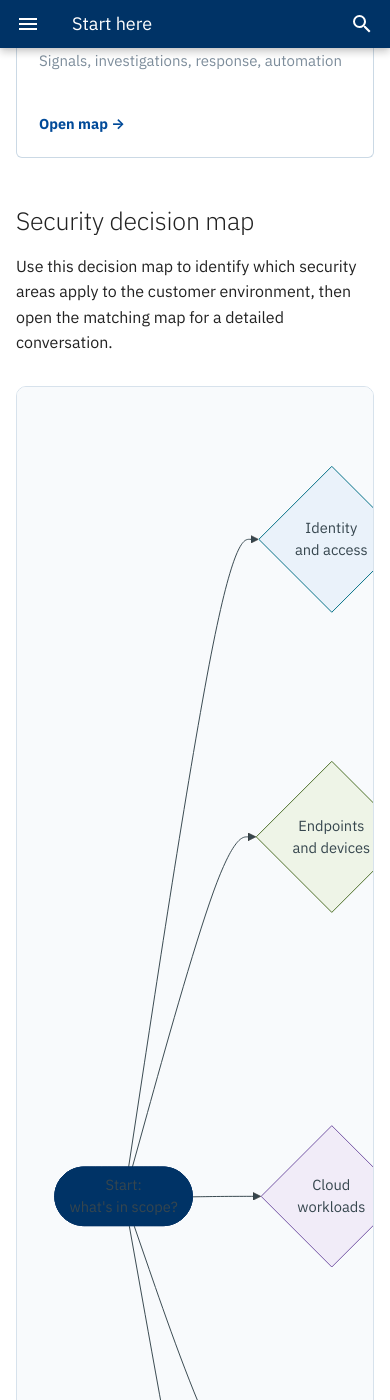
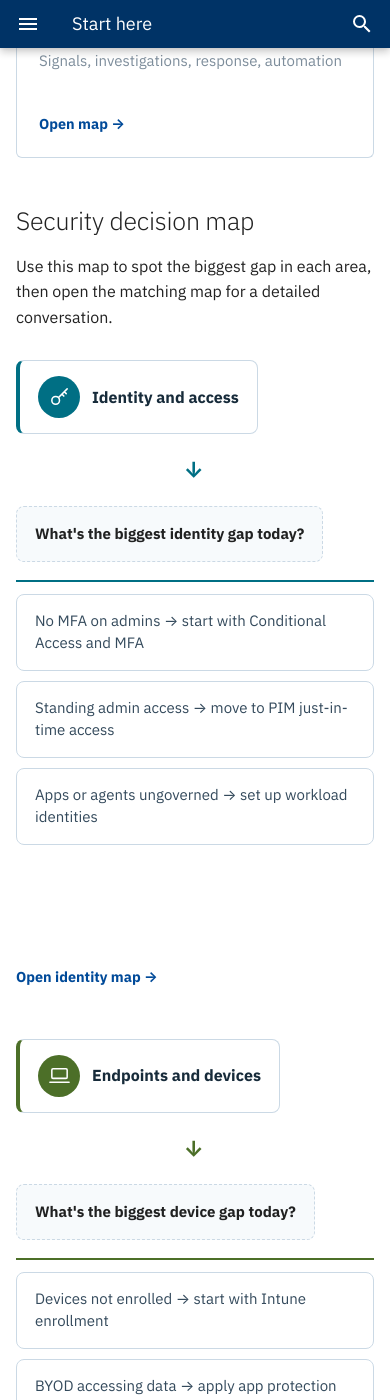
Before and after one commit to Cloud2BR-MSFTLearningHub/Security-Campaign, an MkDocs documentation site: the page built from docs/index.md, in a window 390 px wide and 1400 px high, scrolled down 1301 px. Built offline with MkDocs 1.6.1 and Material for MkDocs 9.7.7, drawn with Linux system fonts in a browser that asks for light colours; comment, search, counter and statistics services are not loaded; some of the changed text lies outside the part shown.

Commit message:
Replace Mermaid diagram with fixed-layout flow and Azure-style icons

````diff
--- a/docs/assets/css/custom.css
+++ b/docs/assets/css/custom.css
@@ -111,19 +111,29 @@
 .map-target { border-left: 4px solid #006f84; }
 .map-arrow { align-self: center; color: #006f84; font-size: 1.25rem; font-weight: 700; }
 .md-typeset blockquote { border-left-color: #006f84; color: #365263; }
-.diagram-frame { background: #f8fafc; border: 1px solid #d7e2ec; border-radius: 10px; margin: 1.5rem 0 1rem; overflow-x: auto; padding: 1.25rem 1.5rem; }
-.diagram-frame .mermaid { min-width: 62rem; }
-.diagram-frame svg { max-width: none !important; }
-.diagram-legend { display: flex; flex-wrap: wrap; gap: .6rem; margin: 0 0 2.25rem; }
-.legend-chip,
-.legend-chip:visited { align-items: center; background: #fff; border: 1px solid #cbd9e5; border-radius: 999px; color: #172b3a; display: inline-flex; font-size: .72rem; font-weight: 600; gap: .45rem; padding: .4rem .85rem .4rem .6rem; text-decoration: none; }
-.legend-chip:hover { box-shadow: 0 4px 10px rgba(0, 51, 102, .12); color: #172b3a; }
-.legend-chip span { background: var(--legend-accent, #006f84); border-radius: 50%; flex: 0 0 auto; height: .6rem; width: .6rem; }
-.legend-identity { --legend-accent: #006f84; }
-.legend-endpoint { --legend-accent: #4c6f28; }
-.legend-cloud { --legend-accent: #7454a4; }
-.legend-data { --legend-accent: #a25d00; }
-.legend-operations { --legend-accent: #a13f55; }
+.flow-diagram { display: flex; flex-direction: column; gap: .35rem; margin: 1.5rem 0 2.25rem; }
+.flow-row { align-items: flex-start; display: flex; flex-wrap: wrap; gap: .9rem; }
+.flow-node { align-items: center; background: #fff; border: 1px solid #cbd9e5; border-radius: 8px; display: flex; font-size: .75rem; gap: .6rem; padding: .75rem .9rem; }
+.flow-category { border-left: 4px solid var(--flow-accent, #006f84); flex: 0 0 auto; font-weight: 700; min-width: 12rem; }
+.flow-category strong { color: #172b3a; font-size: .8rem; }
+.flow-question { background: #f7fafc; border-style: dashed; flex: 0 0 auto; font-weight: 600; min-width: 12rem; }
+.flow-icon-badge { align-items: center; background: var(--flow-accent, #006f84); border-radius: 50%; display: flex; flex: 0 0 auto; height: 2.1rem; justify-content: center; width: 2.1rem; }
+.flow-icon-badge svg { height: 1.15rem; width: 1.15rem; }
+.flow-arrow { align-self: center; color: var(--flow-accent, #006f84); font-size: 1.1rem; font-weight: 700; }
+.flow-outcomes { border-left: 2px solid var(--flow-accent, #006f84); display: flex; flex: 1 1 18rem; flex-direction: column; gap: .5rem; padding-left: .9rem; }
+.flow-outcome { color: #344a5c; line-height: 1.5; }
+.flow-open-link { color: var(--flow-accent, #006f84); display: inline-block; font-size: .72rem; font-weight: 700; margin: .1rem 0 1.4rem; text-decoration: none; }
+.flow-open-link:hover { text-decoration: underline; }
+.flow-identity { --flow-accent: #006f84; }
+.flow-endpoint { --flow-accent: #4c6f28; }
+.flow-cloud { --flow-accent: #7454a4; }
+.flow-data { --flow-accent: #a25d00; }
+.flow-operations { --flow-accent: #a13f55; }
+@media screen and (max-width: 56rem) {
+  .flow-row { flex-direction: column; }
+  .flow-arrow { transform: rotate(90deg); }
+  .flow-outcomes { border-left: 0; border-top: 2px solid var(--flow-accent, #006f84); padding-left: 0; padding-top: .6rem; }
+}
 @media screen and (max-width: 56rem) {
   .route-grid { grid-template-columns: repeat(2, minmax(0, 1fr)); }
   .map-flow { grid-template-columns: 1fr; }
--- a/docs/index.md
+++ b/docs/index.md
@@ -12,63 +12,71 @@ Use these decision maps to turn a customer environment into the security convers
 
 ## Security decision map
 
-Use this decision map to identify which security areas apply to the customer environment, then open the matching map for a detailed conversation.
+Use this map to spot the biggest gap in each area, then open the matching map for a detailed conversation.
 
-<div class="diagram-frame" markdown>
-```mermaid
-%%{init: {'flowchart': {'nodeSpacing': 32, 'rankSpacing': 65, 'curve': 'basis'}, 'themeVariables': {'fontSize': '15px'}}}%%
-flowchart LR
-    Start(["Start:\nwhat's in scope?"]):::start --> ID{Identity\nand access}:::idNode
-    Start --> EP{Endpoints\nand devices}:::epNode
-    Start --> CL{Cloud\nworkloads}:::clNode
-    Start --> DA{Data\nand AI}:::daNode
-    Start --> SO{Security\noperations}:::soNode
+<div class="flow-diagram" markdown>
 
-    ID --> ID_Q1{MFA enforced\nfor admins?}:::idNode
-    ID_Q1 -->|No| ID_R1[["Start with Conditional\nAccess + MFA"]]:::idNode
-    ID_Q1 -->|Yes| ID_Q2{Standing admin\nroles?}:::idNode
-    ID_Q2 -->|Yes| ID_R2[["Move to PIM\njust-in-time access"]]:::idNode
-    ID_Q2 -->|No| ID_R3[["Govern app and\nagent identities"]]:::idNode
+<div class="flow-row flow-identity" markdown>
+<div class="flow-node flow-category"><span class="flow-icon-badge"><svg viewBox="0 0 24 24" fill="none" stroke="#fff" stroke-width="1.6" stroke-linecap="round" stroke-linejoin="round"><circle cx="8" cy="15" r="4"/><path d="M11 12 20 3M17 6l2 2M14.5 8.5l2 2"/></svg></span><strong>Identity and access</strong></div>
+<div class="flow-arrow">→</div>
+<div class="flow-node flow-question">What's the biggest identity gap today?</div>
+<div class="flow-outcomes">
+<div class="flow-outcome-row"><div class="flow-node flow-outcome">No MFA on admins → start with Conditional Access and MFA</div></div>
+<div class="flow-outcome-row"><div class="flow-node flow-outcome">Standing admin access → move to PIM just-in-time access</div></div>
+<div class="flow-outcome-row"><div class="flow-node flow-outcome">Apps or agents ungoverned → set up workload identities</div></div>
+</div>
+</div>
+<a class="flow-open-link" href="identity-access/">Open identity map →</a>
 
-    EP --> EP_Q1{Devices\nenrolled?}:::epNode
-    EP_Q1 -->|No| EP_R1[["Start with Intune\nenrollment"]]:::epNode
-    EP_Q1 -->|Yes| EP_Q2{BYOD accessing\ndata?}:::epNode
-    EP_Q2 -->|Yes| EP_R2[["Apply BYOD app\nprotection"]]:::epNode
-    EP_Q2 -->|No| EP_R3[["Expand Defender for\nEndpoint coverage"]]:::epNode
+<div class="flow-row flow-endpoint" markdown>
+<div class="flow-node flow-category"><span class="flow-icon-badge"><svg viewBox="0 0 24 24" fill="none" stroke="#fff" stroke-width="1.6" stroke-linecap="round" stroke-linejoin="round"><rect x="4" y="5" width="16" height="10" rx="1.2"/><path d="M2 19h20"/></svg></span><strong>Endpoints and devices</strong></div>
+<div class="flow-arrow">→</div>
+<div class="flow-node flow-question">What's the biggest device gap today?</div>
+<div class="flow-outcomes">
+<div class="flow-outcome-row"><div class="flow-node flow-outcome">Devices not enrolled → start with Intune enrollment</div></div>
+<div class="flow-outcome-row"><div class="flow-node flow-outcome">BYOD accessing data → apply app protection policies</div></div>
+<div class="flow-outcome-row"><div class="flow-node flow-outcome">Alerts not investigated → expand Defender for Endpoint</div></div>
+</div>
+</div>
+<a class="flow-open-link" href="endpoint-map/">Open endpoint map →</a>
 
-    CL --> CL_Q1{What services\nrun?}:::clNode
-    CL_Q1 -->|VMs / servers| CL_R1[["Defender for\nServers"]]:::clNode
-    CL_Q1 -->|Containers| CL_R2[["Defender for\nContainers"]]:::clNode
-    CL_Q1 -->|Databases / storage| CL_R3[["Defender for Databases\n+ Storage"]]:::clNode
-    CL_Q1 -->|Internet-facing APIs| CL_R4[["API security +\nworkload identities"]]:::clNode
+<div class="flow-row flow-cloud" markdown>
+<div class="flow-node flow-category"><span class="flow-icon-badge"><svg viewBox="0 0 24 24" fill="none" stroke="#fff" stroke-width="1.6" stroke-linecap="round" stroke-linejoin="round"><path d="M12 3l7 3v6c0 4.5-3 7.5-7 9-4-1.5-7-4.5-7-9V6l7-3z"/><path d="M9 12l2 2 4-4"/></svg></span><strong>Cloud workloads</strong></div>
+<div class="flow-arrow">→</div>
+<div class="flow-node flow-question">Which services need protection?</div>
+<div class="flow-outcomes">
+<div class="flow-outcome-row"><div class="flow-node flow-outcome">VMs or servers → Defender for Servers</div></div>
+<div class="flow-outcome-row"><div class="flow-node flow-outcome">Containers or Kubernetes → Defender for Containers</div></div>
+<div class="flow-outcome-row"><div class="flow-node flow-outcome">Databases or storage → Defender for Databases and Storage</div></div>
+<div class="flow-outcome-row"><div class="flow-node flow-outcome">Internet-facing APIs → API security and workload identities</div></div>
+</div>
+</div>
+<a class="flow-open-link" href="cloud-workload-map/">Open cloud map →</a>
 
-    DA --> DA_Q1{Sensitive data\nnamed?}:::daNode
-    DA_Q1 -->|No| DA_R1[["Run data taxonomy\nworkshop"]]:::daNode
-    DA_Q1 -->|Yes| DA_Q2{DLP\nenforced?}:::daNode
-    DA_Q2 -->|No| DA_R2[["Apply Purview labels\n+ DLP"]]:::daNode
-    DA_Q2 -->|Yes| DA_R3[["Set agent governance\n+ audit logging"]]:::daNode
+<div class="flow-row flow-data" markdown>
+<div class="flow-node flow-category"><span class="flow-icon-badge"><svg viewBox="0 0 24 24" fill="none" stroke="#fff" stroke-width="1.6" stroke-linecap="round" stroke-linejoin="round"><path d="M2 12s4-6 10-6 10 6 10 6-4 6-10 6-10-6-10-6z"/><circle cx="12" cy="12" r="2.6"/></svg></span><strong>Data and AI</strong></div>
+<div class="flow-arrow">→</div>
+<div class="flow-node flow-question">What's the data risk today?</div>
+<div class="flow-outcomes">
+<div class="flow-outcome-row"><div class="flow-node flow-outcome">Sensitive data not classified → run a data taxonomy workshop</div></div>
+<div class="flow-outcome-row"><div class="flow-node flow-outcome">DLP not enforced → apply sensitivity labels and DLP</div></div>
+<div class="flow-outcome-row"><div class="flow-node flow-outcome">Agents access internal data → set agent governance and audit logging</div></div>
+</div>
+</div>
+<a class="flow-open-link" href="data-ai-map/">Open data and AI map →</a>
 
-    SO --> SO_Q1{Logs collected\ncentrally?}:::soNode
-    SO_Q1 -->|No| SO_R1[["Close gaps with\nSentinel"]]:::soNode
-    SO_Q1 -->|Yes| SO_Q2{Alert ownership\nclear?}:::soNode
-    SO_Q2 -->|No| SO_R2[["Define escalation\n+ playbooks"]]:::soNode
-    SO_Q2 -->|Yes| SO_R3[["Introduce Security\nCopilot"]]:::soNode
+<div class="flow-row flow-operations" markdown>
+<div class="flow-node flow-category"><span class="flow-icon-badge"><svg viewBox="0 0 24 24" fill="none" stroke="#fff" stroke-width="1.6" stroke-linecap="round" stroke-linejoin="round"><circle cx="12" cy="12" r="9"/><circle cx="12" cy="12" r="5"/><circle cx="12" cy="12" r="1"/><path d="M12 3v2M12 19v2M3 12h2M19 12h2"/></svg></span><strong>Security operations</strong></div>
+<div class="flow-arrow">→</div>
+<div class="flow-node flow-question">What's the detection gap?</div>
+<div class="flow-outcomes">
+<div class="flow-outcome-row"><div class="flow-node flow-outcome">Logs not centralized → close gaps with Sentinel</div></div>
+<div class="flow-outcome-row"><div class="flow-node flow-outcome">Alert ownership unclear → define escalation paths and playbooks</div></div>
+<div class="flow-outcome-row"><div class="flow-node flow-outcome">Analysts stuck on manual tasks → introduce Security Copilot</div></div>
+</div>
+</div>
+<a class="flow-open-link" href="security-operations-map/">Open operations map →</a>
 
-    classDef start fill:#003366,color:#fff,stroke:#003366,stroke-width:1px;
-    classDef idNode fill:#eaf2fa,stroke:#006f84,color:#0b3550;
-    classDef epNode fill:#eef4e7,stroke:#4c6f28,color:#233611;
-    classDef clNode fill:#f1ecf8,stroke:#7454a4,color:#33234a;
-    classDef daNode fill:#fdf1e2,stroke:#a25d00,color:#4a2c00;
-    classDef soNode fill:#fbeaee,stroke:#a13f55,color:#4a1926;
-```
-</div>
-
-<div class="diagram-legend" markdown>
-<a class="legend-chip legend-identity" href="identity-access/"><span></span>Identity and access</a>
-<a class="legend-chip legend-endpoint" href="endpoint-map/"><span></span>Endpoints and devices</a>
-<a class="legend-chip legend-cloud" href="cloud-workload-map/"><span></span>Cloud workloads</a>
-<a class="legend-chip legend-data" href="data-ai-map/"><span></span>Data and AI</a>
-<a class="legend-chip legend-operations" href="security-operations-map/"><span></span>Security operations</a>
 </div>
 
 ## Start with the customer environment
--- a/mkdocs.yml
+++ b/mkdocs.yml
@@ -29,11 +29,7 @@ markdown_extensions:
   - md_in_html
   - tables
   - pymdownx.highlight
-  - pymdownx.superfences:
-      custom_fences:
-        - name: mermaid
-          class: mermaid
-          format: !!python/name:pymdownx.superfences.fence_code_format
+  - pymdownx.superfences
   - pymdownx.tasklist:
       custom_checkbox: true
   - toc:
@@ -43,7 +39,6 @@ extra_css:
 extra_javascript:
   - assets/js/logo-link.js
   - assets/js/external-links.js
-  - https://unpkg.com/mermaid@11/dist/mermaid.min.js
 extra:
   generator: false
   social:
````
